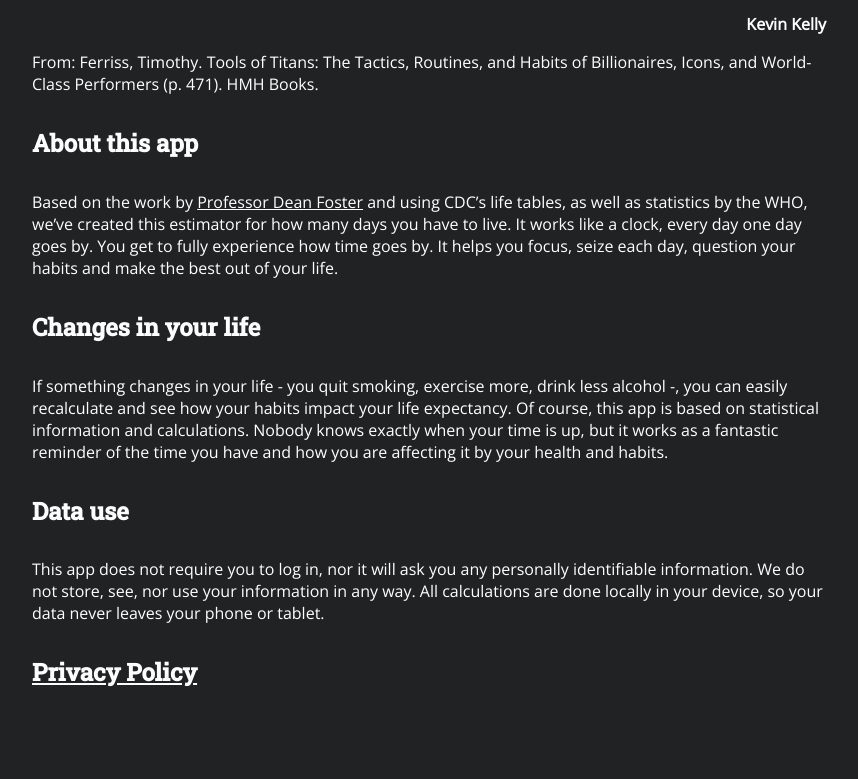
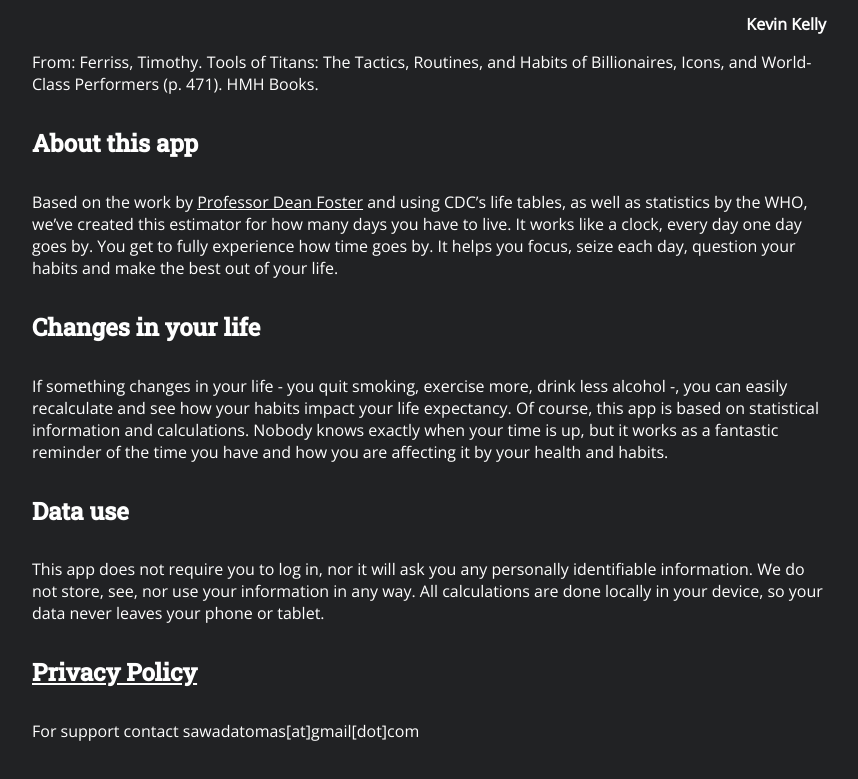
Before and after one commit to tomsawada/tomsawada.github.io, a plain HTML site: page index.html in a window 1280 px wide. Shown: the part 808-1587 px from the top of the page, without its empty margins (211-1069 px from the left). Before the commit the page ends 1557 px from the top, so only its background shows below. Drawn offline with nearby package versions, Linux system fonts and the light colour scheme.

Commit message:
Support added

```diff
--- a/index.html
+++ b/index.html
@@ -45,13 +45,10 @@ Of course, this app is based on statistical information and calculations. Nobody
 <h4>Data use</h4>
 <p>This app does not require you to log in, nor it will ask you any personally identifiable information. We do not store, see, nor use your information in any way. All calculations are done locally in your device, so your data never leaves your phone or tablet. </p>
 <a href="my-days-left-privacy-policy.html" target="_Blank"><h4>Privacy Policy</h4></a>
-
-
-
+<p>For support contact sawadatomas[at]gmail[dot]com</p>
 			</td>
 		</tr>
 	</table>
 	<br>
-
 </body>
 </html>
```
